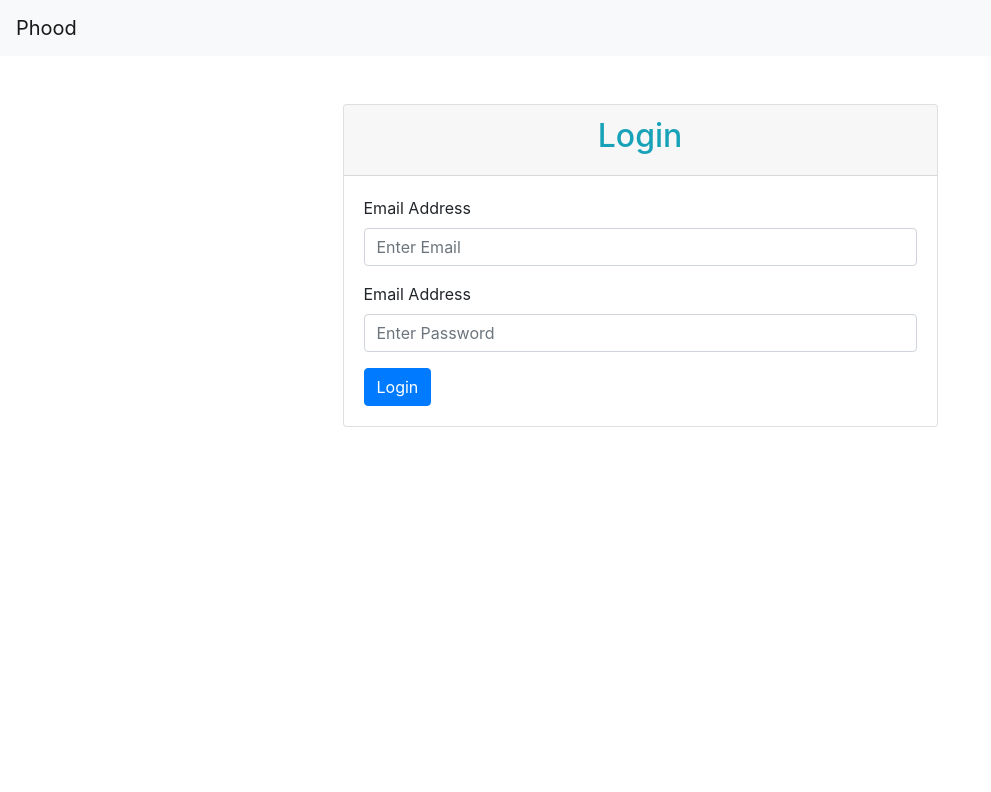
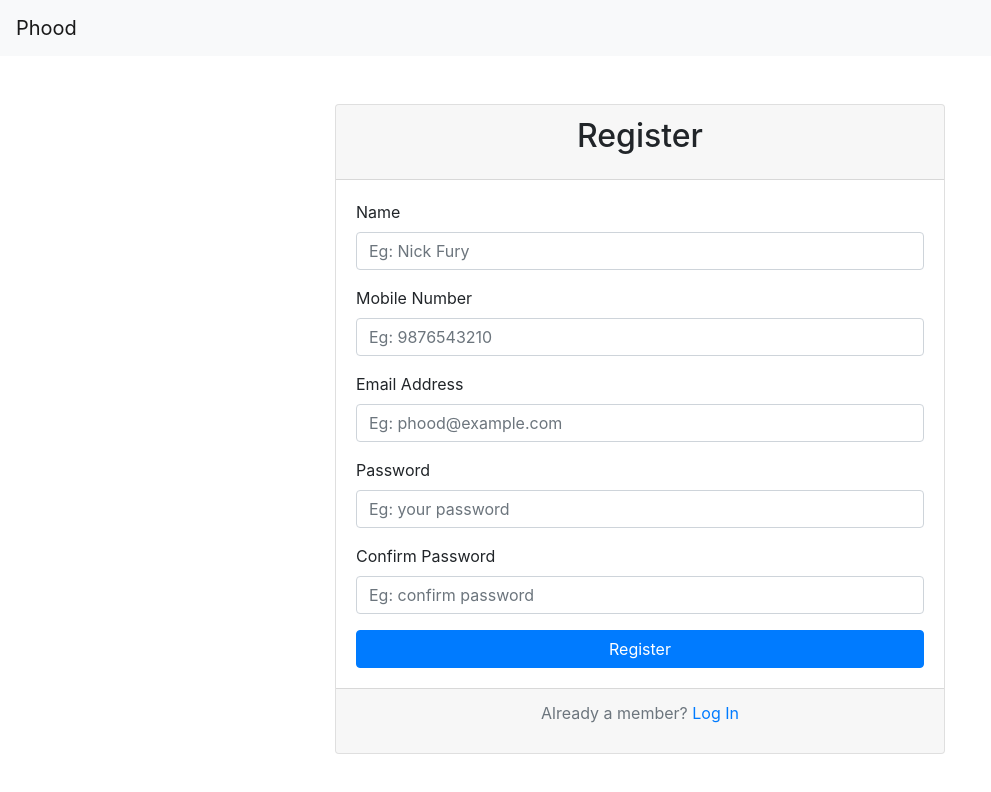
Before and after one commit to ShreyasKraman/Vue-Dashboard, a Vue app: page /register in a window 1280 px wide. Shown: the top 792 px of the page, without its empty margins (0-991 px from the left). Built offline with nearby package versions, Linux system fonts and the light colour scheme; what vue-resource would draw is missing.

Commit message:
Vue - Dashboard : V1.2 - Route Guard and Register User

```diff
--- a/src/App.vue
+++ b/src/App.vue
@@ -1,27 +1,17 @@
 <template>
   <div id="app">
     <Header></Header>
-    <dashboard v-if="authenticated"></dashboard>
-    <login v-else></login>
+    <router-view/>
   </div>
 </template>
 
 <script>
-import login from './components/Login.vue'
 import Header from './components/Header.vue'
-import dashboard from './components/Dashboard/Dashboard.vue'
 
 export default {
   name: 'app',
   components: {
-    Header,
-    login,
-    dashboard
-  },
-  computed:{
-    authenticated(){
-      return this.$store.state.isLoggedIn;
-    }
+    Header
   }
 }
 </script>
--- /dev/null
+++ b/src/components/Dashboard.vue
@@ -0,0 +1,11 @@
+<template>
+    <div class="container">
+        <h2 class="text-center">Dashboard</h2>
+    </div>
+</template>
+
+<script>
+export default {
+    name:'dashboard'
+}
+</script>
--- a/src/components/Dashboard/Dashboard.html
+++ /dev/null
@@ -1,4 +0,0 @@
-
-<section class="dashboard">
-  <h1>dashboard Component</h1>
-</section>
--- a/src/components/Dashboard/Dashboard.js
+++ /dev/null
@@ -1,19 +0,0 @@
-export default {
-  name: 'dashboard',
-  components: {},
-  props: [],
-  data () {
-    return {
-
-    }
-  },
-  computed: {
-
-  },
-  mounted () {
-
-  },
-  methods: {
-
-  }
-}
--- a/src/components/Dashboard/Dashboard.vue
+++ /dev/null
@@ -1,2 +0,0 @@
-<template src="./Dashboard.html"></template>
-<script src="./Dashboard.js"></script>
--- a/src/components/Header.vue
+++ b/src/components/Header.vue
@@ -26,6 +26,7 @@ export default {
     methods:{
         logout(){
             this.$store.commit('changeState',false);
+            this.$router.push({path:'/'});
         }
     }
 }
@@ -33,5 +34,7 @@ export default {
 </script>
 
 <style>
-
+    a.nav-link{
+        cursor: pointer;
+    }
 </style>
--- a/src/components/Login.vue
+++ b/src/components/Login.vue
@@ -4,9 +4,10 @@
        <div class="col-md-6 mx-auto">
         <div class="card">
           <div class="card-header">
-            <h2 class="text-center text-info">Login</h2>
+            <h2 class="text-center card-title">Login</h2>
           </div>
-          <form class="card-body" @submit.prevent="onSubmit">
+          <div class="card-body">
+            <form @submit.prevent="onSubmit">
               <div class="form-group">
                 <label for="emailAddress">Email Address</label>
                 <input
@@ -25,8 +26,14 @@
                   placeholder="Enter Password"
                   v-model="password">
               </div>
-            <button type="submit" class="btn btn-primary">Login</button>
+              <button type="submit" class="btn btn-primary btn-block">Login</button>
             </form>
+          </div>
+          <div class="card-footer">
+            <p class="text-muted text-center ">Not a member yet?
+              <router-link :to="{path: '/register'}">Register here</router-link>
+            </p>
+          </div>
         </div>
        </div>
      </div>
@@ -34,6 +41,8 @@
 </template>
 
 <script>
+import swal from 'sweetalert';
+
 export default {
   name: 'login',
   data(){
@@ -50,7 +59,6 @@ export default {
   methods:{
     onSubmit(){
       if(this.username != "" && this.password != "") {
-
           //Authenticating user
           this.$http.post('http://localhost:3000/login',{
               emailId:this.username,
@@ -59,6 +67,7 @@ export default {
                 //Flag value set from server. Can return a token too!
                 if(response.body.flag){
                   this.$store.commit('changeState',true);
+                  this.$router.push({path: '/dashboard'});
                 }
             }, error =>{
                 swal("oops",error.body.message,"error");
--- /dev/null
+++ b/src/components/Register.vue
@@ -0,0 +1,114 @@
+<template>
+    <div class="container-fluid mt-5 mb-5">
+        <div class="row">
+            <div class="col-md-6 mx-auto">
+                <div class="card">
+                    <div class="card-header">
+                        <h2 class="card-title text-center">Register</h2>
+                    </div>
+                    <div class="card-body">
+                        <form @submit.prevent="onSubmit">
+                            <div class="form-group">
+                                <label for="name">Name</label>
+                                <input
+                                    type="text"
+                                    id="name"
+                                    class="form-control"
+                                    placeholder="Eg: Nick Fury"
+                                    v-model="name" required>
+                            </div>
+                            <div class="form-group">
+                                <label for="phone">Mobile Number</label>
+                                <input
+                                    type="text"
+                                    id="phone"
+                                    class="form-control"
+                                    placeholder="Eg: 9876543210"
+                                    v-model="phone" required>
+                            </div>
+                            <div class="form-group">
+                                <label for="email">Email Address</label>
+                                <input
+                                    type="email"
+                                    id="email"
+                                    class="form-control"
+                                    placeholder="Eg: phood@example.com"
+                                    v-model="email" required>
+                            </div>
+                            <div class="form-group">
+                                <label for="password">Password</label>
+                                <input
+                                    type="password"
+                                    id="password"
+                                    class="form-control"
+                                    placeholder="Eg: your password"
+                                    v-model="password" required>
+                            </div>
+                            <div class="form-group">
+                                <label for="confirm-password">Confirm Password</label>
+                                <input
+                                    type="password"
+                                    id="confirm-password"
+                                    class="form-control"
+                                    placeholder="Eg: confirm password"
+                                    v-model="confirm_password" required>
+                            </div>
+                            <input type='submit' class="btn btn-primary btn-block" value="Register">
+                        </form>
+                    </div>
+                    <div class="card-footer">
+                        <p class="text-center text-muted">Already a member?
+                            <router-link to="/">Log In</router-link>
+                        </p>
+                    </div>
+                </div>
+            </div>
+        </div>
+    </div>
+</template>
+
+<script>
+
+import swal from 'sweetalert';
+
+export default {
+    name:'register',
+    data(){
+        return{
+            name:'',
+            phone:'',
+            email:'',
+            password:'',
+            confirm_password:''
+        }
+    },
+    methods:{
+         onSubmit(){
+            if(this.password === this.confirm_password) {
+                //Registering user
+                this.$http.post('http://localhost:3000/register',{
+                    name:this.name,
+                    phone:this.phone,
+                    emailId:this.username,
+                    password:this.password
+                }).then(response =>{
+                        //Flag value set from server. Can return a token too!
+                        if(response.body.flag){
+
+                        swal("Account created!",
+                            "User Id:"+response.body.UserID+" (for reference purpose only)",
+                            "success");
+
+                        this.$router.push({path: '/'});
+                        }
+                    }, error =>{
+                        swal("oops",error.body.message,"error");
+                    });
+
+            } else {
+                swal("oops","Password and confirm password should match","error");
+            }
+        }
+    }
+}
+</script>
--- a/src/main.js
+++ b/src/main.js
@@ -7,21 +7,25 @@ import { store } from './store';
 
 import 'bootstrap';
 import 'bootstrap/dist/css/bootstrap.min.css';
-import swal from 'sweetalert';
 
 Vue.config.productionTip = false
 
 Vue.use(VueResource);
 
-// Vue.http.interceptors.cors = function(request) {
-
-//   request.method = 'POST';
-//   request.headers.set('Access-Control-Allow-Origin', '*');
-// };
+//router guard to restrict url navigation for not loggedin users
+router.beforeEach((to,from,next) => {
+    if(!store.state.isLoggedIn && to.path === '/register' ){
+      next();
+    }
+    else if(!store.state.isLoggedIn && to.path !== '/' ){
+      next('/');
+    }else{
+      next();
+    }
+})
 
 new Vue({
   router,
   store,
-  swal,
   render: h => h(App),
 }).$mount('#app')
```
Also changed, not shown: package.json (+10 -1 lines), src/router.js (+5 -2 lines), 2 other files (tests, documents, lock files or other folders). Lines whose indentation alone changed are shown as unchanged.
